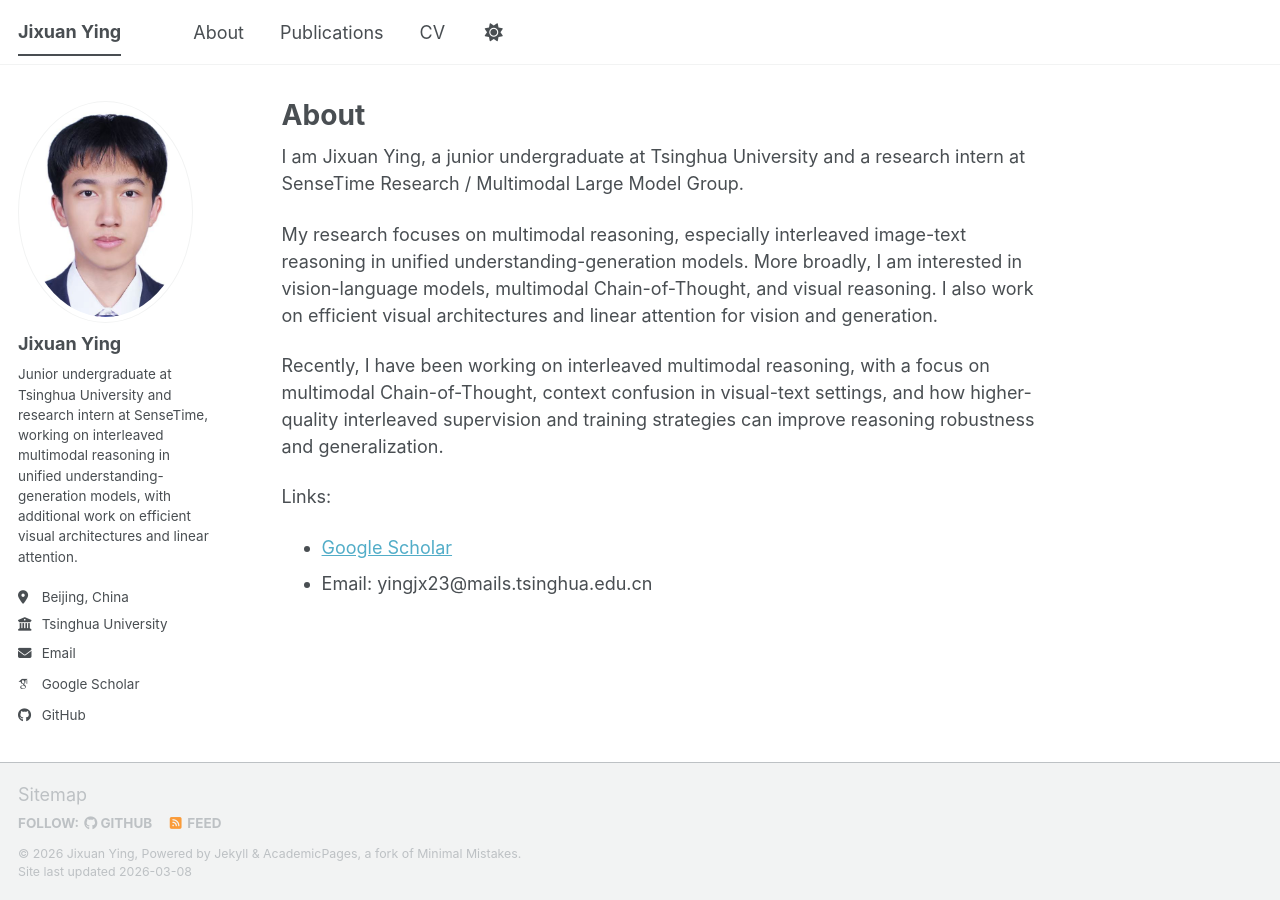
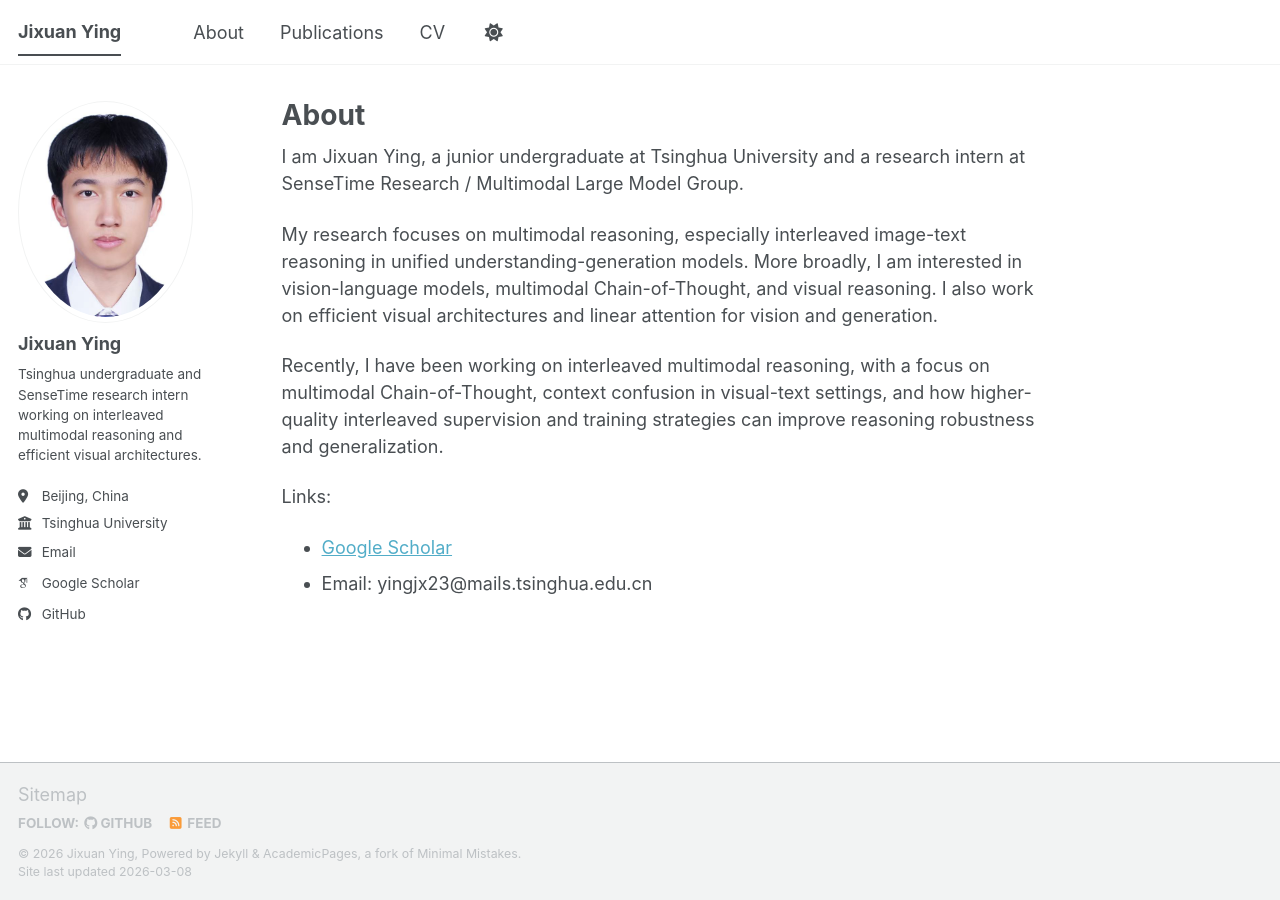
Before and after one commit to Hpesojyjx/Hpesojyjx.github.io, a Jekyll site: the page built from _pages/about.md, in a window 1280 px wide. Built offline with Jekyll 4.4.1, drawn with Linux system fonts in a browser that asks for light colours; some web fonts are replaced; a script bundle is joined from its source files by our own code; library files that are not in the unit come from our copies.

Commit message:
Shorten bio in configuration file

```diff
--- a/_config.yml
+++ b/_config.yml
@@ -26,7 +26,7 @@ author:
   avatar           : "profile.png"
   name             : "Jixuan Ying"
   pronouns         : # example: "she/her"
-  bio              : "Junior undergraduate at Tsinghua University and research intern at SenseTime, working on interleaved multimodal reasoning in unified understanding-generation models, with additional work on efficient visual architectures and linear attention."
+  bio              : "Tsinghua undergraduate and SenseTime research intern working on interleaved multimodal reasoning and efficient visual architectures."
   location         : "Beijing, China"
   employer         : "Tsinghua University"
   uri              : # URL
```
